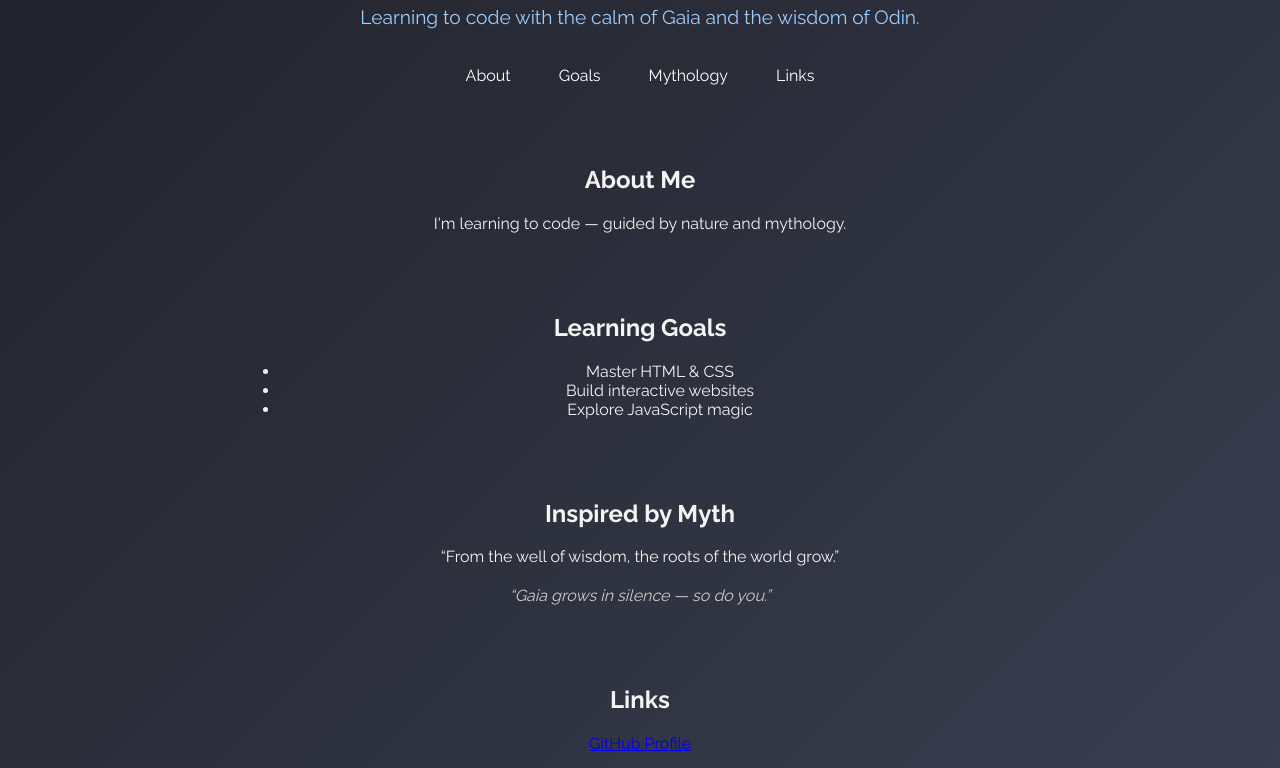
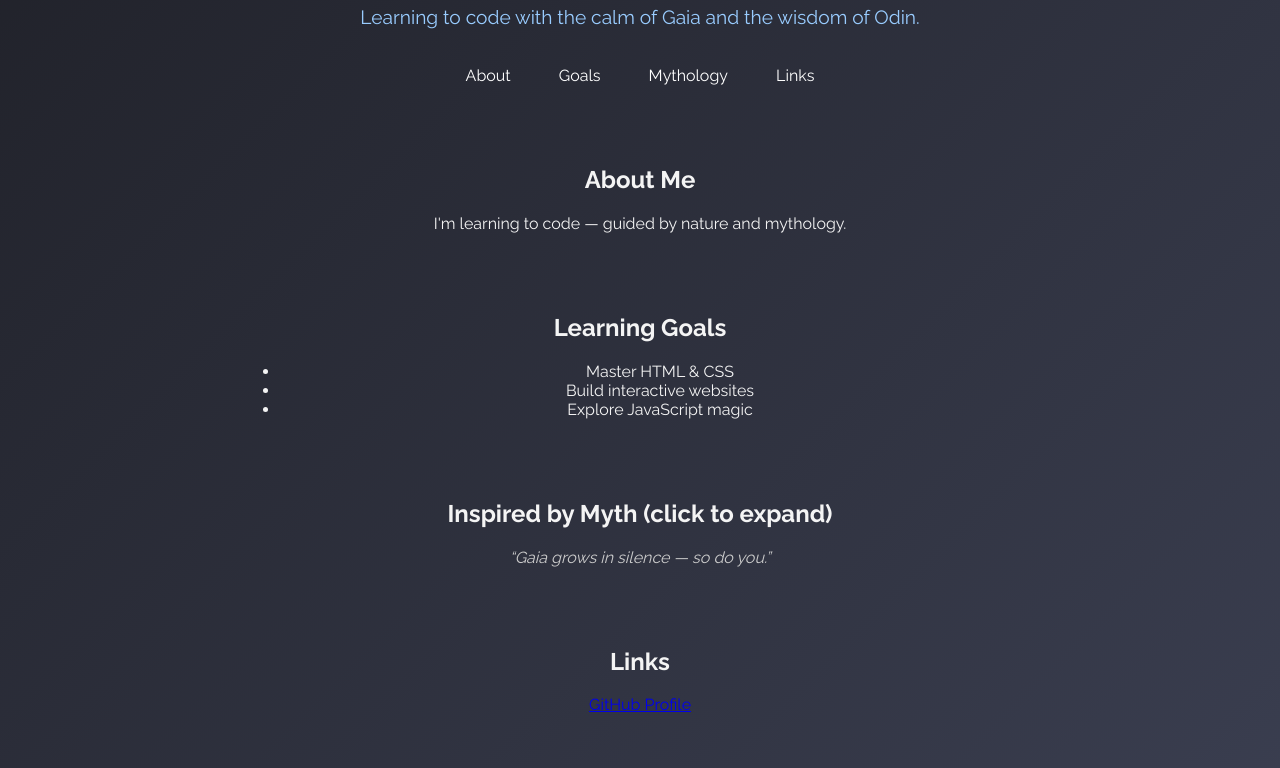
Before and after one commit to nacolon/my-first-website-or-gaia-odin-page, a plain HTML site: page index.html in a window 1280 px wide. Shown: the part 329-1097 px from the top of the page. Drawn offline with Linux system fonts and the light colour scheme; a script that the page names is missing.

Commit message:
Update index.html

```diff
--- a/index.html
+++ b/index.html
@@ -103,11 +103,16 @@
     </section>
 
     <section id="myth">
-      <h2>Inspired by Myth</h2>
-      <p>“From the well of wisdom, the roots of the world grow.”</p>
-      <div class="quote" id="rotating-quote">“Odin gave his eye, but gained vision.”</div>
-    </section>
+  <h2 onclick="toggleMythology()" style="cursor: pointer;">Inspired by Myth (click to expand)</h2>
+  <div id="myth-content" style="display: none;">
+    <p>Mythology connects humans to the mysteries of existence.
+    Gaia, the mother of all life, represents the Earth and the nurturing spirit.
+    Odin, the seeker of wisdom, sacrificed for knowledge and insight.
+    Their stories remind us that growth comes through patience and sacrifice.</p>
+  </div>
+  <div class="quote" id="rotating-quote">“Odin gave his eye, but gained vision.”</div>
 
+  </section>
     <section id="links">
       <h2>Links</h2>
       <p><a href="https://github.com/nacolon" target="_blank">GitHub Profile</a></p>
```
